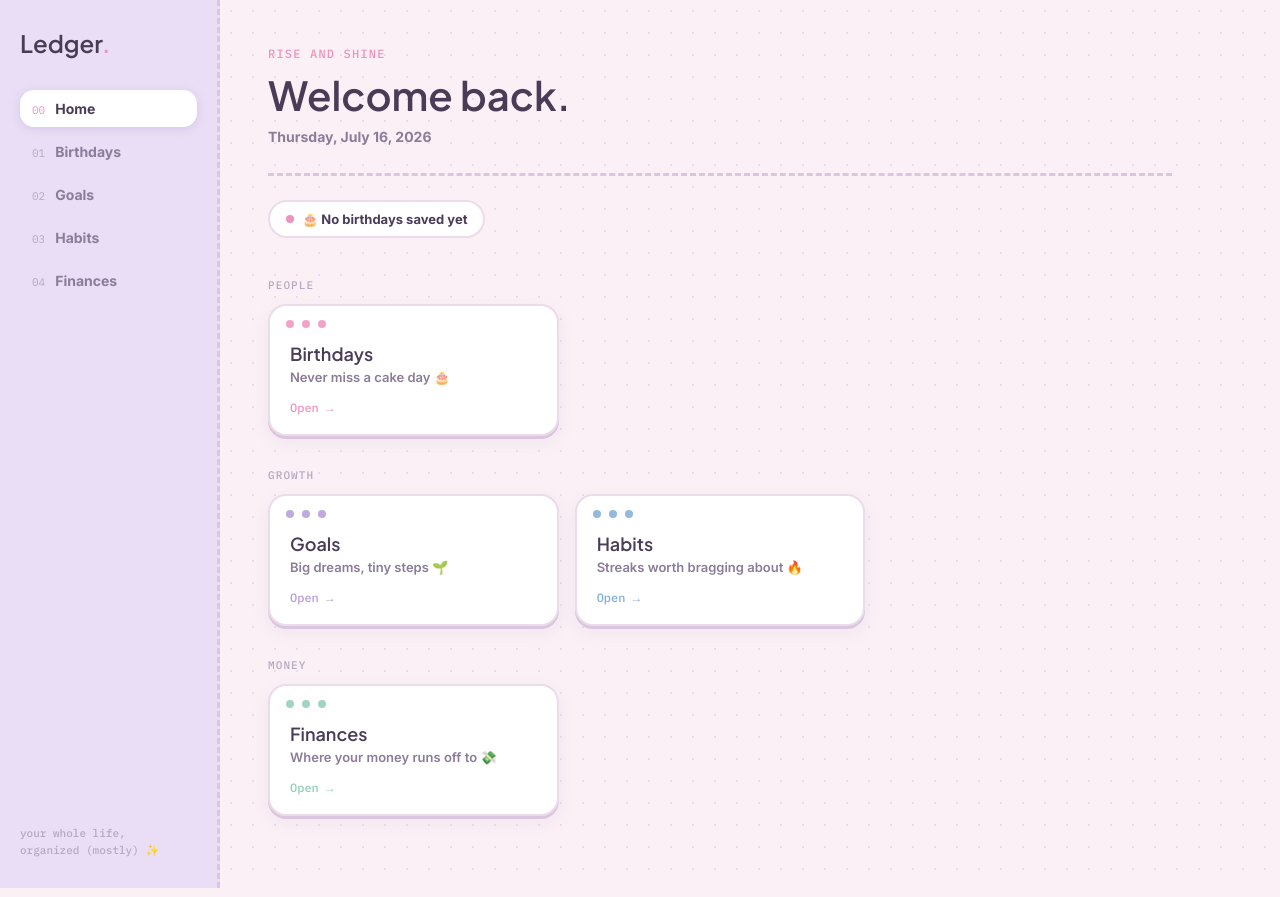
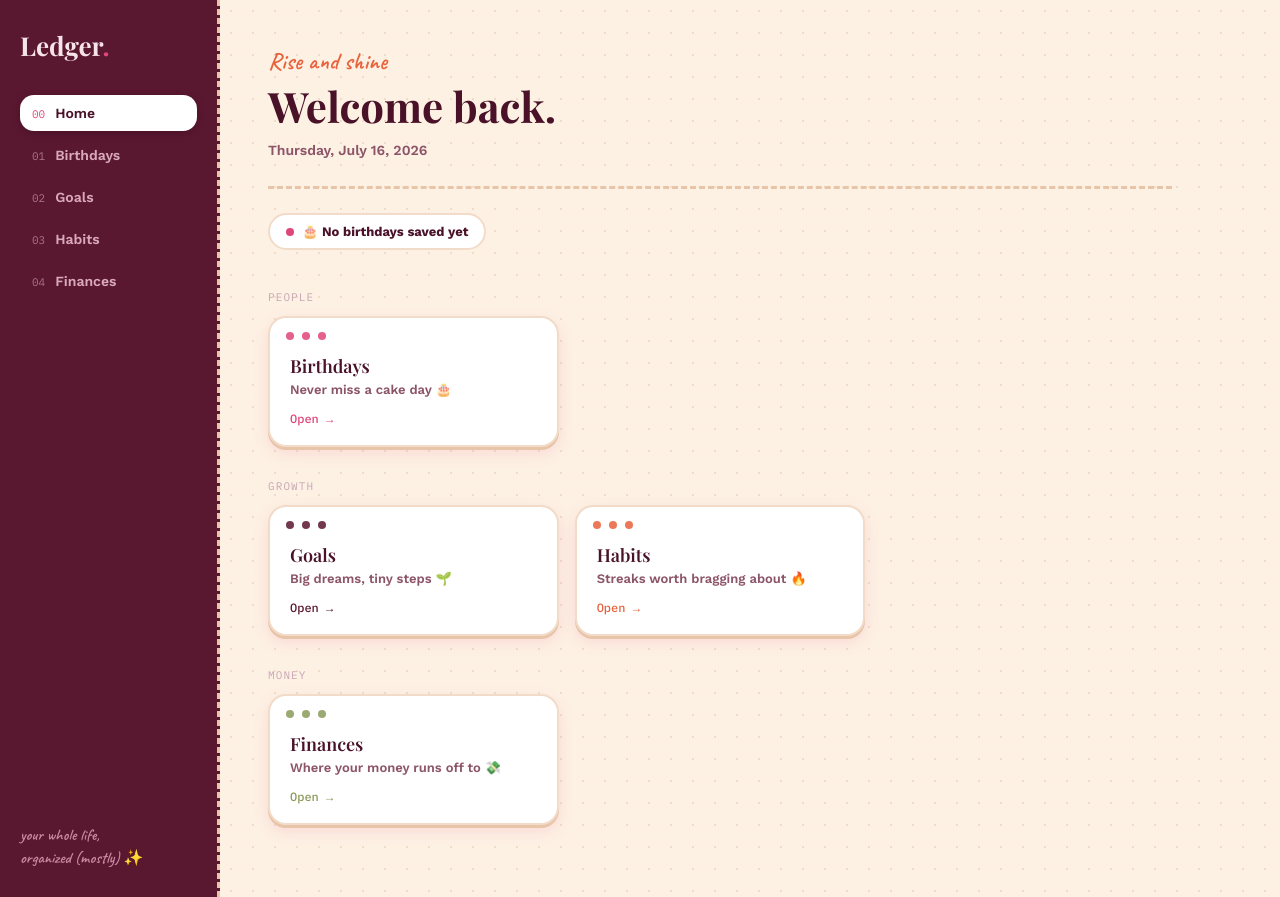
Before and after one commit to VasorXocezub/artyslifeplanner, a React (Vite) app: page / in a window 1280 px wide. Built offline with nearby package versions, Linux system fonts and the light colour scheme; no server answers; the database is empty.

Commit message:
Add files via upload

```diff
--- a/src/App.css
+++ b/src/App.css
@@ -17,9 +17,9 @@
 
 .brand {
   font-family: var(--font-display);
-  font-size: 24px;
-  font-weight: 600;
-  color: var(--ink);
+  font-size: 26px;
+  font-weight: 700;
+  color: var(--sidebar-text);
 }
 
 .brand-mark {
@@ -40,9 +40,9 @@
   border-radius: 14px;
   background: none;
   border: none;
-  color: var(--ink-dim);
+  color: #D9A9BB;
   font-family: var(--font-body);
-  font-weight: 700;
+  font-weight: 600;
   font-size: 14px;
   text-align: left;
   transition: color 0.15s ease, background 0.15s ease;
@@ -52,13 +52,13 @@
   font-family: var(--font-mono);
   font-weight: 400;
   font-size: 11px;
-  color: var(--ink-faint);
+  color: #A8748A;
 }
 
 .nav-item.active {
   color: var(--ink);
   background: var(--surface);
-  box-shadow: 0 2px 8px rgba(180, 155, 217, 0.35);
+  box-shadow: 0 2px 8px rgba(0, 0, 0, 0.2);
 }
 
 .nav-item.active .num {
@@ -66,7 +66,7 @@
 }
 
 .nav-item:not(.active):hover {
-  color: var(--ink);
+  color: var(--sidebar-text);
 }
 
 .nav-item[disabled] {
@@ -76,10 +76,11 @@
 
 .sidebar-footer {
   margin-top: auto;
-  font-family: var(--font-mono);
-  font-size: 11px;
-  color: var(--ink-faint);
-  line-height: 1.6;
+  font-family: var(--font-script);
+  font-size: 16px;
+  font-weight: 600;
+  color: #C989A3;
+  line-height: 1.4;
 }
 
 /* ---------- Main ---------- */
@@ -124,7 +125,7 @@
 }
 
 .search-box:focus {
-  border-color: var(--lavender);
+  border-color: var(--pink);
 }
 
 .search-box::placeholder {
@@ -133,18 +134,18 @@
 }
 
 .btn-primary {
-  background: var(--pink);
+  background: var(--olive);
   color: #fff;
   border: none;
   border-radius: 999px;
   padding: 11px 20px;
   font-size: 14px;
-  font-weight: 800;
+  font-weight: 700;
   transition: background 0.15s ease, transform 0.1s ease;
 }
 
 .btn-primary:hover {
-  background: #E97CAF;
+  background: var(--olive-dark);
   transform: translateY(-1px);
 }
 
@@ -186,8 +187,8 @@
 }
 
 .filter-pill-active {
-  background: var(--lavender);
-  border-color: var(--lavender);
+  background: var(--pink);
+  border-color: var(--pink);
   color: #fff;
 }
 
@@ -215,7 +216,7 @@
   border-radius: 16px;
   padding: 30px 20px 16px;
   position: relative;
-  box-shadow: 0 3px 0 var(--border-strong), 0 8px 20px rgba(180, 155, 217, 0.18);
+  box-shadow: 0 3px 0 var(--border-strong), 0 8px 20px rgba(224, 69, 123, 0.18);
   border: 2px solid var(--border);
   cursor: pointer;
   transition: transform 0.14s ease, box-shadow 0.14s ease;
@@ -230,12 +231,12 @@
   height: 8px;
   border-radius: 50%;
   background: var(--pink);
-  box-shadow: 16px 0 0 var(--lavender), 32px 0 0 var(--blue);
+  box-shadow: 16px 0 0 var(--coral), 32px 0 0 var(--maroon);
 }
 
 .contact-card:hover {
   transform: translateY(-3px);
-  box-shadow: 0 3px 0 var(--border-strong), 0 12px 26px rgba(180, 155, 217, 0.26);
+  box-shadow: 0 3px 0 var(--border-strong), 0 12px 26px rgba(224, 69, 123, 0.26);
 }
 
 .contact-card .card-index {
@@ -309,7 +310,7 @@
 .modal-backdrop {
   position: fixed;
   inset: 0;
-  background: rgba(74, 59, 87, 0.45);
+  background: rgba(90, 23, 48, 0.45);
   display: flex;
   align-items: center;
   justify-content: center;
@@ -326,7 +327,7 @@
   border-radius: 24px;
   padding: 30px 28px 22px;
   position: relative;
-  box-shadow: 0 24px 60px rgba(74, 59, 87, 0.35);
+  box-shadow: 0 24px 60px rgba(90, 23, 48, 0.35);
 }
 
 .modal::before {
@@ -338,7 +339,7 @@
   height: 9px;
   border-radius: 50%;
   background: var(--pink);
-  box-shadow: 18px 0 0 var(--lavender), 36px 0 0 var(--blue);
+  box-shadow: 18px 0 0 var(--coral), 36px 0 0 var(--maroon);
 }
 
 .modal h2 {
@@ -376,7 +377,7 @@
 }
 
 .field input:focus, .field textarea:focus, .field select:focus {
-  border-color: var(--lavender);
+  border-color: var(--coral);
 }
 
 .field textarea {
@@ -505,7 +506,7 @@
 }
 
 .cal-cell-active:hover {
-  background: var(--blue-soft);
+  background: var(--pink-soft);
 }
 
 .cal-cell-empty {
@@ -606,7 +607,7 @@
 }
 
 .total-positive {
-  color: #4E9C7F;
+  color: #6F7D46;
 }
 
 .total-negative {
@@ -634,7 +635,7 @@
 
 .tx-row:hover {
   transform: translateX(2px);
-  box-shadow: 0 4px 12px rgba(180, 155, 217, 0.16);
+  box-shadow: 0 4px 12px rgba(224, 69, 123, 0.16);
 }
 
 .tx-main {
@@ -727,12 +728,12 @@
 }
 
 .btn-check:hover {
-  border-color: var(--lavender);
+  border-color: var(--coral);
 }
 
 .btn-check-done {
-  background: var(--mint);
-  border-color: var(--mint);
+  background: var(--olive);
+  border-color: var(--olive);
   color: #fff;
 }
 
@@ -758,19 +759,17 @@
 }
 
 .hero-eyebrow {
-  font-family: var(--font-mono);
-  font-size: 12px;
-  text-transform: uppercase;
-  letter-spacing: 0.1em;
-  color: var(--pink);
-  font-weight: 500;
-  margin: 0 0 8px 0;
+  font-family: var(--font-script);
+  font-size: 24px;
+  color: var(--coral);
+  font-weight: 600;
+  margin: 0 0 2px 0;
 }
 
 .hero-title {
   font-family: var(--font-display);
-  font-size: 40px;
-  font-weight: 600;
+  font-size: 42px;
+  font-weight: 700;
   margin: 0 0 8px 0;
   color: var(--ink);
 }
@@ -778,7 +777,7 @@
 .hero-date {
   color: var(--ink-dim);
   font-size: 14px;
-  font-weight: 700;
+  font-weight: 600;
   margin: 0;
 }
 
@@ -835,7 +834,7 @@
   border-radius: 18px;
   padding: 30px 20px 18px;
   overflow: hidden;
-  box-shadow: 0 3px 0 var(--border-strong), 0 6px 16px rgba(180, 155, 217, 0.14);
+  box-shadow: 0 3px 0 var(--border-strong), 0 6px 16px rgba(224, 69, 123, 0.14);
   transition: transform 0.14s ease, box-shadow 0.14s ease;
 }
 
@@ -854,7 +853,7 @@
 
 .module-card:not(.module-card-disabled):hover {
   transform: translateY(-3px);
-  box-shadow: 0 3px 0 var(--border-strong), 0 12px 24px rgba(180, 155, 217, 0.22);
+  box-shadow: 0 3px 0 var(--border-strong), 0 12px 24px rgba(224, 69, 123, 0.22);
 }
 
 .module-accent-bar {
--- a/src/ContactsView.jsx
+++ b/src/ContactsView.jsx
@@ -6,7 +6,7 @@ const MONTH_NAMES = [
   'July', 'August', 'September', 'October', 'November', 'December',
 ]
 const DAY_NAMES = ['Sun', 'Mon', 'Tue', 'Wed', 'Thu', 'Fri', 'Sat']
-const CHIP_COLORS = ['#EE93BE', '#B49BD9', '#7FAEDB', '#92CDBB']
+const CHIP_COLORS = ['#E0457B', '#E8623C', '#8A9A5B', '#5A1730']
 
 function parseLocalDate(dateStr) {
   const [y, m, d] = dateStr.split('-').map(Number)
--- a/src/Dashboard.jsx
+++ b/src/Dashboard.jsx
@@ -5,20 +5,20 @@ const MODULES = [
   {
     group: 'PEOPLE',
     items: [
-      { key: 'contacts', title: 'Birthdays', desc: 'Never miss a cake day 🎂', enabled: true, accent: '#EE93BE' },
+      { key: 'contacts', title: 'Birthdays', desc: 'Never miss a cake day 🎂', enabled: true, accent: '#E0457B' },
     ],
   },
   {
     group: 'GROWTH',
     items: [
-      { key: 'goals', title: 'Goals', desc: 'Big dreams, tiny steps 🌱', enabled: true, accent: '#B49BD9' },
-      { key: 'habits', title: 'Habits', desc: 'Streaks worth bragging about 🔥', enabled: true, accent: '#7FAEDB' },
+      { key: 'goals', title: 'Goals', desc: 'Big dreams, tiny steps 🌱', enabled: true, accent: '#5A1730' },
+      { key: 'habits', title: 'Habits', desc: 'Streaks worth bragging about 🔥', enabled: true, accent: '#E8623C' },
     ],
   },
   {
     group: 'MONEY',
     items: [
-      { key: 'finances', title: 'Finances', desc: 'Where your money runs off to 💸', enabled: true, accent: '#92CDBB' },
+      { key: 'finances', title: 'Finances', desc: 'Where your money runs off to 💸', enabled: true, accent: '#8A9A5B' },
     ],
   },
 ]
@@ -122,30 +122,30 @@ export default function Dashboard({ onNavigate }) {
       {!loading && (
         <div className="stat-strip">
           <div className="stat-pill">
-            <span className="stat-dot" style={{ background: '#EE93BE' }} />
+            <span className="stat-dot" style={{ background: '#E0457B' }} />
             {birthdayLabel()}
           </div>
           {stats.birthdaysThisMonth.length > 0 && (
             <div className="stat-pill">
-              <span className="stat-dot" style={{ background: '#7FAEDB' }} />
+              <span className="stat-dot" style={{ background: '#E8623C' }} />
               🎉 {stats.birthdaysThisMonth.length} birthday{stats.birthdaysThisMonth.length > 1 ? 's' : ''} this month
             </div>
           )}
           {stats.goalsInProgress > 0 && (
             <div className="stat-pill">
-              <span className="stat-dot" style={{ background: '#92CDBB' }} />
+              <span className="stat-dot" style={{ background: '#8A9A5B' }} />
               🚀 {stats.goalsInProgress} goal{stats.goalsInProgress > 1 ? 's' : ''} in motion
             </div>
           )}
           {stats.habitsTotal > 0 && (
             <div className="stat-pill">
-              <span className="stat-dot" style={{ background: '#EE93BE' }} />
+              <span className="stat-dot" style={{ background: '#E0457B' }} />
               🔥 {stats.habitsDoneToday}/{stats.habitsTotal} habits done today
             </div>
           )}
           {stats.hasTransactions && (
             <div className="stat-pill">
-              <span className="stat-dot" style={{ background: stats.netBalance >= 0 ? '#4E9C7F' : '#E0728C' }} />
+              <span className="stat-dot" style={{ background: stats.netBalance >= 0 ? '#6F7D46' : '#C1425A' }} />
               💸 {stats.netBalance.toLocaleString('en-US', { style: 'currency', currency: 'USD' })} net
             </div>
           )}
--- a/src/FinancesView.jsx
+++ b/src/FinancesView.jsx
@@ -9,7 +9,7 @@ const emptyForm = {
   notes: '',
 }
 
-const CARD_COLORS = ['#EE93BE', '#B49BD9', '#7FAEDB', '#92CDBB']
+const CARD_COLORS = ['#E0457B', '#E8623C', '#8A9A5B', '#5A1730']
 
 function formatDate(d) {
   if (!d) return null
--- a/src/HabitsView.jsx
+++ b/src/HabitsView.jsx
@@ -18,7 +18,7 @@ function calcStreak(dateSet) {
   return streak
 }
 
-const CARD_COLORS = ['#EE93BE', '#B49BD9', '#7FAEDB', '#92CDBB']
+const CARD_COLORS = ['#E0457B', '#E8623C', '#8A9A5B', '#5A1730']
 
 export default function HabitsView() {
   const [habits, setHabits] = useState([])
--- a/src/index.css
+++ b/src/index.css
@@ -1,29 +1,31 @@
-@import url('https://fonts.googleapis.com/css2?family=Plus+Jakarta+Sans:wght@500;600;700;800&family=Inter:wght@400;500;600;700&family=IBM+Plex+Mono:wght@400;500&display=swap');
+@import url('https://fonts.googleapis.com/css2?family=Playfair+Display:wght@500;600;700;800&family=Caveat:wght@500;600;700&family=Work+Sans:wght@400;500;600;700&family=IBM+Plex+Mono:wght@400;500&display=swap');
 
 :root {
-  --bg: #FBF0F5;
+  --bg: #FDF1E4;
   --surface: #FFFFFF;
-  --sidebar-bg: #E9DEF5;
+  --sidebar-bg: #5A1730;
+  --sidebar-text: #F7E4E9;
 
-  --ink: #4A3B57;
-  --ink-dim: #8B7C99;
-  --ink-faint: #B4A9C2;
+  --ink: #4A1228;
+  --ink-dim: #8C5468;
+  --ink-faint: #C9A5B4;
 
-  --lavender: #B49BD9;
-  --lavender-soft: #DCD0EE;
-  --pink: #EE93BE;
-  --pink-soft: #F9D6E4;
-  --blue: #7FAEDB;
-  --blue-soft: #C9E0F0;
-  --mint: #92CDBB;
-  --mint-soft: #D2ECE3;
+  --pink: #E0457B;
+  --pink-soft: #F6C9DA;
+  --coral: #E8623C;
+  --coral-soft: #F7D2BF;
+  --olive: #8A9A5B;
+  --olive-dark: #6F7D46;
+  --maroon: #5A1730;
+  --maroon-soft: #E9C9D2;
 
-  --border: #EBDCEA;
-  --border-strong: #DCC5DE;
-  --danger: #E0728C;
+  --border: #F2DCC9;
+  --border-strong: #E8C4A8;
+  --danger: #C1425A;
 
-  --font-display: 'Plus Jakarta Sans', sans-serif;
-  --font-body: 'Inter', sans-serif;
+  --font-display: 'Playfair Display', serif;
+  --font-script: 'Caveat', cursive;
+  --font-body: 'Work Sans', sans-serif;
   --font-mono: 'IBM Plex Mono', monospace;
 }
 
@@ -36,7 +38,7 @@ body {
   background-size: 22px 22px;
   color: var(--ink);
   font-family: var(--font-body);
-  font-weight: 500;
+  font-weight: 400;
   -webkit-font-smoothing: antialiased;
 }
 
```
Also changed, not shown: src/GoalsView.jsx (+4 -4 lines).
